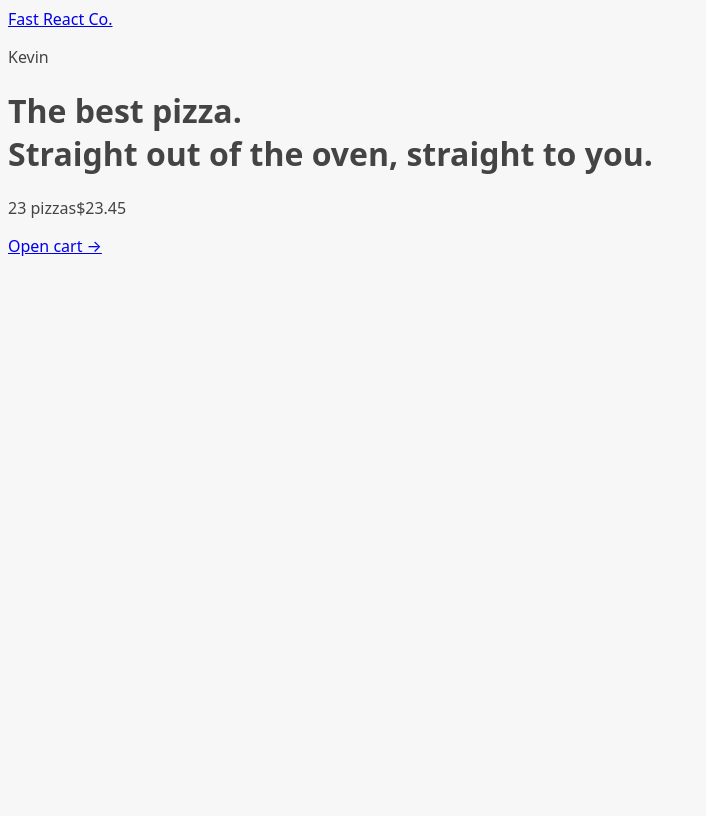
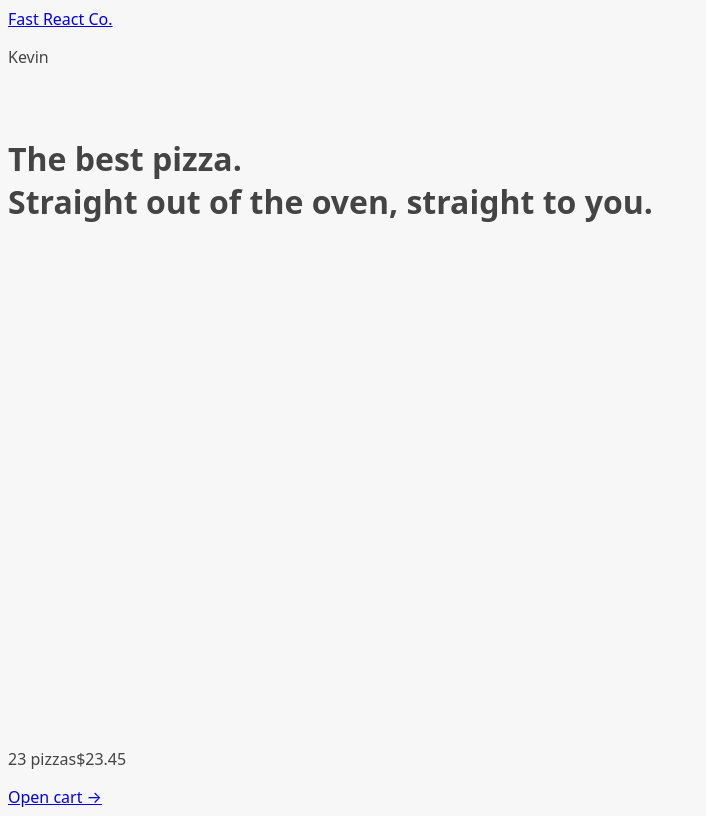
Before and after one commit to KevinPol12/16-fast-react-pizza, a React (Vite) app: page / in a window 1280 px wide. Shown: the whole page, without its empty margins (0-706 px from the left). Built offline with nearby package versions, Linux system fonts and the light colour scheme.

Commit message:
Erro handling at the route level

```diff
--- a/src/App.jsx
+++ b/src/App.jsx
@@ -1,22 +1,29 @@
 //https://reactrouter.com/en/main/routers/create-browser-router - routing + fetching capabilities
 import { RouterProvider, createBrowserRouter } from "react-router-dom";
+import Menu, { loader as MenuLoader } from "./features/menu/Menu";
 import Home from "./ui/Home";
-import Menu, { loader as MenuLoader } from "./features/menu/Menu";
 import Cart from "./features/cart/Cart";
 import CreateOrder from "./features/order/CreateOrder";
 import Order from "./features/order/Order";
 import AppLayout from "./ui/AppLayout";
+import Error from "./ui/Error";
 
 const router = createBrowserRouter([
   {
     element: <AppLayout />,
+    errorElement: <Error />,
     children: [
       { path: "/", element: <Home /> },
       //Step 2/3 - To use the react-router-dom Loader
       /*We import the loader along with the Component, and rename the loader
       to avoid multiple loaders with the same name - then we pass it to that
       route as the loader */
-      { path: "/menu", element: <Menu />, loader: MenuLoader },
+      {
+        path: "/menu",
+        element: <Menu />,
+        loader: MenuLoader,
+        errorElement: <Error />,
+      },
       { path: "/cart", element: <Cart /> },
       { path: "/order/new", element: <CreateOrder /> },
       { path: "/order/:orderID", element: <Order /> },
--- a/src/ui/AppLayout.jsx
+++ b/src/ui/AppLayout.jsx
@@ -1,13 +1,17 @@
-import { Outlet } from "react-router-dom";
+import { Outlet, useNavigation } from "react-router-dom";
 import CartOverview from "../features/cart/CartOverview";
 import Header from "./Header";
+import Loader from "./Loader";
 
 function AppLayout() {
+  const navigation = useNavigation();
+  const isLoading = navigation.state === "loading";
+
   return (
-    <div>
+    <div className="layout">
+      {isLoading && <Loader />}
       <Header />
       <main>
-        {/*Here with the Outlet we can display our nested routes*/}
         <Outlet />
       </main>
       <CartOverview />
--- a/src/ui/Error.jsx
+++ b/src/ui/Error.jsx
@@ -1,15 +1,16 @@
-import { useNavigate } from 'react-router-dom';
+import { useNavigate, useRouteError } from "react-router-dom";
 
-function NotFound() {
+function Error() {
   const navigate = useNavigate();
+  const error = useRouteError();
 
   return (
     <div>
       <h1>Something went wrong 😢</h1>
-      <p>%MESSAGE%</p>
+      <p>{error.data || error.message}</p>
       <button onClick={() => navigate(-1)}>&larr; Go back</button>
     </div>
   );
 }
 
-export default NotFound;
+export default Error;
--- /dev/null
+++ b/src/ui/Loader.jsx
@@ -0,0 +1,5 @@
+function Loader() {
+  return <div className="loader"></div>;
+}
+
+export default Loader;
```
Also changed, not shown: src/services/apiRestaurant.js (+8 -8 lines).
